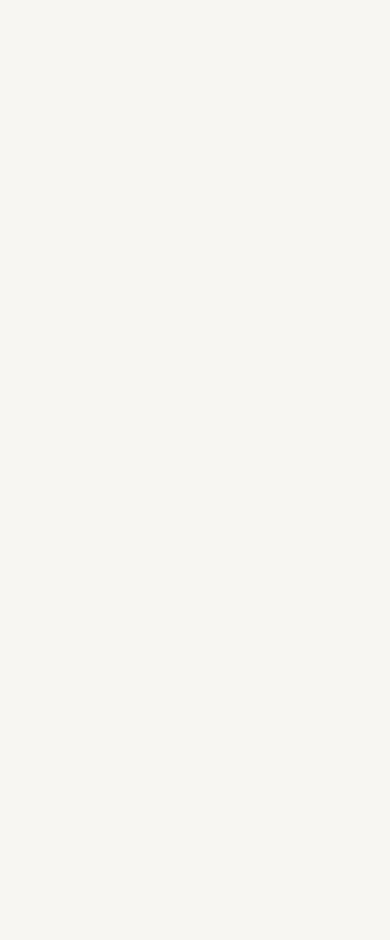
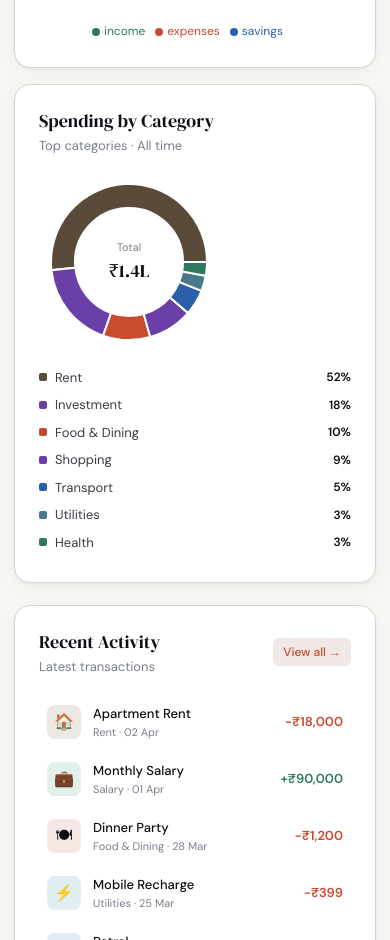
Before and after one commit to Anisha2123/Ledger, a React (Vite) app: page / in a window 390 px wide. Shown: the part 1060-2000 px from the top of the page. Before the commit the page ends 844 px from the top, so only its background shows below. Built offline with nearby package versions, Linux system fonts and the light colour scheme.

Commit message:
light mode dark mode resolved

```diff
--- a/src/App.jsx
+++ b/src/App.jsx
@@ -1,39 +1,56 @@
 import { useState } from 'react'
 import { AppProvider, useApp } from './context/AppContext'
+import { useIsMobile } from './hooks/useIsMobile'
 import Sidebar from './components/layout/Sidebar'
 import Header from './components/layout/Header'
 import DashboardPage from './components/layout/DashboardPage'
 import TransactionsPage from './components/ui/TransactionsPage'
 import InsightsPage from './components/ui/InsightsPage'
 import TransactionModal from './components/ui/TransactionModal'
-import { useIsMobile } from './hooks/useIsMobile'
 
-function AppLayout() {
-  const [mobileMenuOpen, setMobileMenuOpen] = useState(false)
+function AppShell() {
   const { state } = useApp()
+  const [sidebarOpen, setSidebarOpen] = useState(false)
   const isMobile = useIsMobile()
 
-  const renderPage = () => {
-    switch (state.activeTab) {
-      case 'transactions':
-        return <TransactionsPage />
-      case 'insights':
-        return <InsightsPage />
-      case 'dashboard':
-      default:
-        return <DashboardPage />
-    }
+  const pages = {
+    dashboard: <DashboardPage />,
+    transactions: <TransactionsPage />,
+    insights: <InsightsPage />,
   }
 
   return (
-    <div style={{ display: 'flex', height: '100dvh', overflow: 'hidden' }}>
-      <Sidebar mobileOpen={mobileMenuOpen} onClose={() => setMobileMenuOpen(false)} />
-      <div style={{ display: 'flex', flexDirection: 'column', flex: 1, overflow: 'hidden' }}>
-        <Header onMenuClick={() => setMobileMenuOpen(!mobileMenuOpen)} />
-        <main style={{ flex: 1, overflow: 'auto', padding: '24px 20px' }}>
-          {renderPage()}
+    // On desktop: flex row, sidebar is sticky in flow (220px) + main takes the rest.
+    // On mobile:  sidebar is position:fixed (out of flow), main takes full width.
+    <div style={{ display: 'flex', width: '100%', minHeight: '100dvh' }}>
+      <Sidebar mobileOpen={sidebarOpen} onClose={() => setSidebarOpen(false)} />
+
+      {/* Main content — on desktop naturally sits beside the sticky sidebar */}
+      <div style={{
+        flex: 1,
+        display: 'flex',
+        flexDirection: 'column',
+        minWidth: 0,
+        minHeight: '100dvh',
+        // On mobile the sidebar is fixed/out-of-flow so main fills full width already
+        width: isMobile ? '100%' : `calc(100% - 220px)`,
+      }}>
+        <Header onMenuClick={() => setSidebarOpen(true)} />
+
+        <main style={{
+          flex: 1,
+          padding: isMobile ? '16px 14px 40px' : '24px 28px 40px',
+          maxWidth: 1200,
+          width: '100%',
+          margin: '0 auto',
+          boxSizing: 'border-box',
+          overflowX: 'hidden',
+        }}>
+          {pages[state.activeTab]}
         </main>
       </div>
+
+      {/* Modal */}
       <TransactionModal />
     </div>
   )
@@ -42,7 +59,7 @@ function AppLayout() {
 export default function App() {
   return (
     <AppProvider>
-      <AppLayout />
+      <AppShell />
     </AppProvider>
   )
 }
--- a/src/components/layout/DashboardPage.jsx
+++ b/src/components/layout/DashboardPage.jsx
@@ -17,7 +17,7 @@ export default function DashboardPage() {
           Good day{state.role === 'admin' ? ', Admin' : ''} 👋
         </h1>
         <p style={{ margin: '4px 0 0', fontSize: 14, color: 'var(--color-ink-muted)' }}>
-          Here's your financial overview for Jan – Jun 2024.
+          Here's your financial overview for 2025 - March 2026.
         </p>
       </div>
 
--- a/src/context/AppContext.jsx
+++ b/src/context/AppContext.jsx
@@ -3,10 +3,24 @@ import { TRANSACTIONS } from '../data/transactions'
 
 const AppContext = createContext(null)
 
+const DATA_VERSION = '2025-2026' // Update this when transactions data changes
+
 const initialState = {
-  transactions: JSON.parse(localStorage.getItem('fd_transactions') || 'null') || TRANSACTIONS,
+  transactions: (() => {
+    const storedVersion = localStorage.getItem('fd_data_version')
+    const storedTransactions = JSON.parse(localStorage.getItem('fd_transactions') || 'null')
+
+    // If version doesn't match or no stored data, use fresh data
+    if (storedVersion !== DATA_VERSION || !storedTransactions) {
+      localStorage.setItem('fd_data_version', DATA_VERSION)
+      return TRANSACTIONS
+    }
+
+    return storedTransactions
+  })(),
   role: localStorage.getItem('fd_role') || 'viewer',
   activeTab: 'dashboard',
+  darkMode: localStorage.getItem('fd_darkMode') === 'true' || false,
   filters: {
     search: '',
     type: 'all',
@@ -39,6 +53,8 @@ function reducer(state, action) {
       return { ...state, transactions: state.transactions.filter(t => t.id !== action.payload) }
     case 'SET_MODAL':
       return { ...state, modal: action.payload }
+    case 'TOGGLE_DARK_MODE':
+      return { ...state, darkMode: !state.darkMode }
     default:
       return state
   }
@@ -46,6 +62,19 @@ function reducer(state, action) {
 
 export function AppProvider({ children }) {
   const [state, dispatch] = useReducer(reducer, initialState)
+
+  // Apply dark mode on mount and when it changes
+  useEffect(() => {
+    const html = document.documentElement
+    if (state.darkMode) {
+      html.classList.add('dark-mode')
+      html.classList.remove('light-mode')
+    } else {
+      html.classList.remove('dark-mode')
+      html.classList.add('light-mode')
+    }
+    localStorage.setItem('fd_darkMode', state.darkMode)
+  }, [state.darkMode])
 
   // Persist to localStorage
   useEffect(() => {
--- a/src/data/transactions.js
+++ b/src/data/transactions.js
@@ -18,119 +18,134 @@ function tx(id, date, desc, amount, category, type, note = '') {
 }
 
 export const TRANSACTIONS = [
-  // January
-  tx('t001', '2024-01-02', 'Monthly Salary', 85000, 'salary', 'income'),
-  tx('t002', '2024-01-03', 'Apartment Rent', -18000, 'rent', 'expense'),
-  tx('t003', '2024-01-05', 'Grocery Store', -2340, 'food', 'expense'),
-  tx('t004', '2024-01-07', 'Uber Ride', -280, 'transport', 'expense'),
-  tx('t005', '2024-01-09', 'Netflix Subscription', -649, 'entertainment', 'expense'),
-  tx('t006', '2024-01-10', 'Freelance Project A', 12000, 'freelance', 'income'),
-  tx('t007', '2024-01-12', 'Electricity Bill', -1200, 'utilities', 'expense'),
-  tx('t008', '2024-01-14', 'Restaurant Dinner', -890, 'food', 'expense'),
-  tx('t009', '2024-01-16', 'Amazon Shopping', -3200, 'shopping', 'expense'),
-  tx('t010', '2024-01-18', 'Gym Membership', -1500, 'health', 'expense'),
-  tx('t011', '2024-01-20', 'Zomato Order', -450, 'food', 'expense'),
-  tx('t012', '2024-01-22', 'Petrol', -2100, 'transport', 'expense'),
-  tx('t013', '2024-01-25', 'Mobile Recharge', -399, 'utilities', 'expense'),
-  tx('t014', '2024-01-28', 'Investment - Mutual Fund', -10000, 'investment', 'expense'),
-  tx('t015', '2024-01-30', 'Freelance Project B', 8500, 'freelance', 'income'),
+  // January 2025
+  tx('t001', '2025-01-02', 'Monthly Salary', 95000, 'salary', 'income'),
+  tx('t002', '2025-01-03', 'Apartment Rent', -18000, 'rent', 'expense'),
+  tx('t003', '2025-01-05', 'Grocery Store', -2340, 'food', 'expense'),
+  tx('t004', '2025-01-07', 'Uber Ride', -280, 'transport', 'expense'),
+  tx('t005', '2025-01-09', 'Netflix Subscription', -649, 'entertainment', 'expense'),
+  tx('t006', '2025-01-10', 'Freelance Project A', 12000, 'freelance', 'income'),
+  tx('t007', '2025-01-12', 'Electricity Bill', -1200, 'utilities', 'expense'),
+  tx('t008', '2025-01-14', 'Restaurant Dinner', -890, 'food', 'expense'),
+  tx('t009', '2025-01-16', 'Amazon Shopping', -3200, 'shopping', 'expense'),
+  tx('t010', '2025-01-18', 'Gym Membership', -1500, 'health', 'expense'),
+  tx('t011', '2025-01-20', 'Zomato Order', -450, 'food', 'expense'),
+  tx('t012', '2025-01-22', 'Petrol', -2100, 'transport', 'expense'),
+  tx('t013', '2025-01-25', 'Mobile Recharge', -399, 'utilities', 'expense'),
+  tx('t014', '2025-01-28', 'Investment - Mutual Fund', -10000, 'investment', 'expense'),
+  tx('t015', '2025-01-30', 'Freelance Project B', 8500, 'freelance', 'income'),
 
   // February
-  tx('t016', '2024-02-01', 'Monthly Salary', 85000, 'salary', 'income'),
-  tx('t017', '2024-02-02', 'Apartment Rent', -18000, 'rent', 'expense'),
-  tx('t018', '2024-02-04', 'Grocery Store', -2750, 'food', 'expense'),
-  tx('t019', '2024-02-06', 'Metro Pass', -500, 'transport', 'expense'),
-  tx('t020', '2024-02-07', 'Movie Tickets', -820, 'entertainment', 'expense'),
-  tx('t021', '2024-02-09', 'Doctor Visit', -600, 'health', 'expense'),
-  tx('t022', '2024-02-10', 'Freelance Project C', 15000, 'freelance', 'income'),
-  tx('t023', '2024-02-12', 'Clothing Purchase', -4500, 'shopping', 'expense'),
-  tx('t024', '2024-02-14', 'Valentine Dinner', -2200, 'food', 'expense'),
-  tx('t025', '2024-02-16', 'Electricity Bill', -1100, 'utilities', 'expense'),
-  tx('t026', '2024-02-18', 'Spotify', -119, 'entertainment', 'expense'),
-  tx('t027', '2024-02-20', 'Petrol', -1900, 'transport', 'expense'),
-  tx('t028', '2024-02-22', 'Pharmacy', -340, 'health', 'expense'),
-  tx('t029', '2024-02-25', 'Investment - Stocks', -5000, 'investment', 'expense'),
-  tx('t030', '2024-02-28', 'Miscellaneous', -750, 'other', 'expense'),
+  tx('t016', '2026-02-01', 'Monthly Salary', 85000, 'salary', 'income'),
+  tx('t017', '2026-02-02', 'Apartment Rent', -18000, 'rent', 'expense'),
+  tx('t018', '2026-02-04', 'Grocery Store', -2750, 'food', 'expense'),
+  tx('t019', '2026-02-06', 'Metro Pass', -500, 'transport', 'expense'),
+  tx('t020', '2026-02-07', 'Movie Tickets', -820, 'entertainment', 'expense'),
+  tx('t021', '2026-02-09', 'Doctor Visit', -600, 'health', 'expense'),
+  tx('t022', '2026-02-10', 'Freelance Project C', 15000, 'freelance', 'income'),
+  tx('t023', '2026-02-12', 'Clothing Purchase', -4500, 'shopping', 'expense'),
+  tx('t024', '2026-02-14', 'Valentine Dinner', -2200, 'food', 'expense'),
+  tx('t025', '2026-02-16', 'Electricity Bill', -1100, 'utilities', 'expense'),
+  tx('t026', '2026-02-18', 'Spotify', -119, 'entertainment', 'expense'),
+  tx('t027', '2026-02-20', 'Petrol', -1900, 'transport', 'expense'),
+  tx('t028', '2026-02-22', 'Pharmacy', -340, 'health', 'expense'),
+  tx('t029', '2026-02-25', 'Investment - Stocks', -5000, 'investment', 'expense'),
+  tx('t030', '2026-02-28', 'Miscellaneous', -750, 'other', 'expense'),
 
   // March
-  tx('t031', '2024-03-01', 'Monthly Salary', 85000, 'salary', 'income'),
-  tx('t032', '2024-03-02', 'Apartment Rent', -18000, 'rent', 'expense'),
-  tx('t033', '2024-03-03', 'Grocery Store', -3100, 'food', 'expense'),
-  tx('t034', '2024-03-05', 'Holi Celebrations', -1800, 'entertainment', 'expense'),
-  tx('t035', '2024-03-07', 'Uber Ride', -340, 'transport', 'expense'),
-  tx('t036', '2024-03-08', 'Freelance Project D', 22000, 'freelance', 'income'),
-  tx('t037', '2024-03-10', 'Online Course', -2999, 'other', 'expense'),
-  tx('t038', '2024-03-12', 'Restaurant Lunch', -680, 'food', 'expense'),
-  tx('t039', '2024-03-14', 'Electricity Bill', -1350, 'utilities', 'expense'),
-  tx('t040', '2024-03-16', 'Shopping Mall', -5200, 'shopping', 'expense'),
-  tx('t041', '2024-03-18', 'Gym Membership', -1500, 'health', 'expense'),
-  tx('t042', '2024-03-20', 'Investment - Mutual Fund', -10000, 'investment', 'expense'),
-  tx('t043', '2024-03-22', 'Petrol', -2300, 'transport', 'expense'),
-  tx('t044', '2024-03-25', 'Mobile Recharge', -399, 'utilities', 'expense'),
-  tx('t045', '2024-03-28', 'Dinner Party', -1200, 'food', 'expense'),
+  tx('t031', '2026-03-01', 'Monthly Salary', 85000, 'salary', 'income'),
+  tx('t032', '2026-03-02', 'Apartment Rent', -18000, 'rent', 'expense'),
+  tx('t033', '2026-03-03', 'Grocery Store', -3100, 'food', 'expense'),
+  tx('t034', '2026-03-05', 'Holi Celebrations', -1800, 'entertainment', 'expense'),
+  tx('t035', '2026-03-07', 'Uber Ride', -340, 'transport', 'expense'),
+  tx('t036', '2026-03-08', 'Freelance Project D', 22000, 'freelance', 'income'),
+  tx('t037', '2026-03-10', 'Online Course', -2999, 'other', 'expense'),
+  tx('t038', '2026-03-12', 'Restaurant Lunch', -680, 'food', 'expense'),
+  tx('t039', '2026-03-14', 'Electricity Bill', -1350, 'utilities', 'expense'),
+  tx('t040', '2026-03-16', 'Shopping Mall', -5200, 'shopping', 'expense'),
+  tx('t041', '2026-03-18', 'Gym Membership', -1500, 'health', 'expense'),
+  tx('t042', '2026-03-20', 'Investment - Mutual Fund', -10000, 'investment', 'expense'),
+  tx('t043', '2026-03-22', 'Petrol', -2300, 'transport', 'expense'),
+  tx('t044', '2026-03-25', 'Mobile Recharge', -399, 'utilities', 'expense'),
+  tx('t045', '2026-03-28', 'Dinner Party', -1200, 'food', 'expense'),
 
   // April
-  tx('t046', '2024-04-01', 'Monthly Salary', 90000, 'salary', 'income', 'Increment'),
-  tx('t047', '2024-04-02', 'Apartment Rent', -18000, 'rent', 'expense'),
-  tx('t048', '2024-04-04', 'Grocery Store', -2600, 'food', 'expense'),
-  tx('t049', '2024-04-06', 'Flight Tickets', -8500, 'transport', 'expense'),
-  tx('t050', '2024-04-08', 'Hotel Stay', -6200, 'other', 'expense'),
-  tx('t051', '2024-04-09', 'Freelance Project E', 18000, 'freelance', 'income'),
-  tx('t052', '2024-04-11', 'Shopping', -3400, 'shopping', 'expense'),
-  tx('t053', '2024-04-13', 'Electricity Bill', -1150, 'utilities', 'expense'),
-  tx('t054', '2024-04-15', 'Restaurant', -950, 'food', 'expense'),
-  tx('t055', '2024-04-17', 'Medical Checkup', -1200, 'health', 'expense'),
-  tx('t056', '2024-04-20', 'Netflix', -649, 'entertainment', 'expense'),
-  tx('t057', '2024-04-22', 'Petrol', -2000, 'transport', 'expense'),
-  tx('t058', '2024-04-25', 'Investment - Stocks', -8000, 'investment', 'expense'),
-  tx('t059', '2024-04-28', 'Miscellaneous', -420, 'other', 'expense'),
+  tx('t046', '2026-04-01', 'Monthly Salary', 90000, 'salary', 'income', 'Increment'),
+  tx('t047', '2026-04-02', 'Apartment Rent', -18000, 'rent', 'expense'),
+  // tx('t048', '2024-04-04', 'Grocery Store', -2600, 'food', 'expense'),
+  // tx('t049', '2024-04-06', 'Flight Tickets', -8500, 'transport', 'expense'),
+  // tx('t050', '2024-04-08', 'Hotel Stay', -6200, 'other', 'expense'),
+  // tx('t051', '2024-04-09', 'Freelance Project E', 18000, 'freelance', 'income'),
+  // tx('t052', '2024-04-11', 'Shopping', -3400, 'shopping', 'expense'),
+  // tx('t053', '2024-04-13', 'Electricity Bill', -1150, 'utilities', 'expense'),
+  // tx('t054', '2024-04-15', 'Restaurant', -950, 'food', 'expense'),
+  // tx('t055', '2024-04-17', 'Medical Checkup', -1200, 'health', 'expense'),
+  // tx('t056', '2024-04-20', 'Netflix', -649, 'entertainment', 'expense'),
+  // tx('t057', '2024-04-22', 'Petrol', -2000, 'transport', 'expense'),
+  // tx('t058', '2024-04-25', 'Investment - Stocks', -8000, 'investment', 'expense'),
+  // tx('t059', '2024-04-28', 'Miscellaneous', -420, 'other', 'expense'),
 
-  // May
-  tx('t060', '2024-05-01', 'Monthly Salary', 90000, 'salary', 'income'),
-  tx('t061', '2024-05-02', 'Apartment Rent', -18000, 'rent', 'expense'),
-  tx('t062', '2024-05-04', 'Grocery Store', -2900, 'food', 'expense'),
-  tx('t063', '2024-05-06', 'Uber Pool', -180, 'transport', 'expense'),
-  tx('t064', '2024-05-08', 'Concert Tickets', -3200, 'entertainment', 'expense'),
-  tx('t065', '2024-05-09', 'Freelance Project F', 25000, 'freelance', 'income'),
-  tx('t066', '2024-05-11', 'Online Shopping', -4100, 'shopping', 'expense'),
-  tx('t067', '2024-05-13', 'Electricity Bill', -1080, 'utilities', 'expense'),
-  tx('t068', '2024-05-15', 'Mom Birthday Gift', -3500, 'shopping', 'expense'),
-  tx('t069', '2024-05-17', 'Gym Membership', -1500, 'health', 'expense'),
-  tx('t070', '2024-05-19', 'Café Visits', -620, 'food', 'expense'),
-  tx('t071', '2024-05-22', 'Petrol', -2200, 'transport', 'expense'),
-  tx('t072', '2024-05-25', 'Investment - Mutual Fund', -10000, 'investment', 'expense'),
-  tx('t073', '2024-05-28', 'Restaurant Dinner', -1100, 'food', 'expense'),
-  tx('t074', '2024-05-30', 'Internet Bill', -800, 'utilities', 'expense'),
+  // // May
+  // tx('t060', '2024-05-01', 'Monthly Salary', 90000, 'salary', 'income'),
+  // tx('t061', '2024-05-02', 'Apartment Rent', -18000, 'rent', 'expense'),
+  // tx('t062', '2024-05-04', 'Grocery Store', -2900, 'food', 'expense'),
+  // tx('t063', '2024-05-06', 'Uber Pool', -180, 'transport', 'expense'),
+  // tx('t064', '2024-05-08', 'Concert Tickets', -3200, 'entertainment', 'expense'),
+  // tx('t065', '2024-05-09', 'Freelance Project F', 25000, 'freelance', 'income'),
+  // tx('t066', '2024-05-11', 'Online Shopping', -4100, 'shopping', 'expense'),
+  // tx('t067', '2024-05-13', 'Electricity Bill', -1080, 'utilities', 'expense'),
+  // tx('t068', '2024-05-15', 'Mom Birthday Gift', -3500, 'shopping', 'expense'),
+  // tx('t069', '2024-05-17', 'Gym Membership', -1500, 'health', 'expense'),
+  // tx('t070', '2024-05-19', 'Café Visits', -620, 'food', 'expense'),
+  // tx('t071', '2024-05-22', 'Petrol', -2200, 'transport', 'expense'),
+  // tx('t072', '2024-05-25', 'Investment - Mutual Fund', -10000, 'investment', 'expense'),
+  // tx('t073', '2024-05-28', 'Restaurant Dinner', -1100, 'food', 'expense'),
+  // tx('t074', '2024-05-30', 'Internet Bill', -800, 'utilities', 'expense'),
 
-  // June
-  tx('t075', '2024-06-01', 'Monthly Salary', 90000, 'salary', 'income'),
-  tx('t076', '2024-06-02', 'Apartment Rent', -18000, 'rent', 'expense'),
-  tx('t077', '2024-06-04', 'Grocery Store', -3200, 'food', 'expense'),
-  tx('t078', '2024-06-06', 'AC Service', -1800, 'utilities', 'expense'),
-  tx('t079', '2024-06-08', 'Freelance Project G', 20000, 'freelance', 'income'),
-  tx('t080', '2024-06-10', 'Clothing Sale', -5800, 'shopping', 'expense'),
-  tx('t081', '2024-06-12', 'Electricity Bill (Summer)', -2100, 'utilities', 'expense'),
-  tx('t082', '2024-06-14', 'Dining Out', -1450, 'food', 'expense'),
-  tx('t083', '2024-06-16', 'Petrol', -2400, 'transport', 'expense'),
-  tx('t084', '2024-06-18', 'OTT Subscription', -1200, 'entertainment', 'expense'),
-  tx('t085', '2024-06-20', 'Pharmacy', -480, 'health', 'expense'),
-  tx('t086', '2024-06-22', 'Investment - Gold ETF', -5000, 'investment', 'expense'),
-  tx('t087', '2024-06-25', 'Mobile Recharge', -399, 'utilities', 'expense'),
-  tx('t088', '2024-06-28', 'Miscellaneous', -680, 'other', 'expense'),
+  // // June
+  // tx('t075', '2024-06-01', 'Monthly Salary', 90000, 'salary', 'income'),
+  // tx('t076', '2024-06-02', 'Apartment Rent', -18000, 'rent', 'expense'),
+  // tx('t077', '2024-06-04', 'Grocery Store', -3200, 'food', 'expense'),
+  // tx('t078', '2024-06-06', 'AC Service', -1800, 'utilities', 'expense'),
+  // tx('t079', '2024-06-08', 'Freelance Project G', 20000, 'freelance', 'income'),
+  // tx('t080', '2024-06-10', 'Clothing Sale', -5800, 'shopping', 'expense'),
+  // tx('t081', '2024-06-12', 'Electricity Bill (Summer)', -2100, 'utilities', 'expense'),
+  // tx('t082', '2024-06-14', 'Dining Out', -1450, 'food', 'expense'),
+  // tx('t083', '2024-06-16', 'Petrol', -2400, 'transport', 'expense'),
+  // tx('t084', '2024-06-18', 'OTT Subscription', -1200, 'entertainment', 'expense'),
+  // tx('t085', '2024-06-20', 'Pharmacy', -480, 'health', 'expense'),
+  // tx('t086', '2024-06-22', 'Investment - Gold ETF', -5000, 'investment', 'expense'),
+  // tx('t087', '2024-06-25', 'Mobile Recharge', -399, 'utilities', 'expense'),
+  // tx('t088', '2024-06-28', 'Miscellaneous', -680, 'other', 'expense'),
 ]
 
 // Generate monthly balance trend
 export function getMonthlyData(transactions) {
-  const months = ['Jan', 'Feb', 'Mar', 'Apr', 'May', 'Jun']
-  return months.map((month, i) => {
-    const monthNum = i + 1
+  // Get all unique year-month combinations from transactions
+  const monthsSet = new Set()
+  transactions.forEach(t => {
+    const d = new Date(t.date)
+    const key = `${d.getFullYear()}-${String(d.getMonth() + 1).padStart(2, '0')}`
+    monthsSet.add(key)
+  })
+
+  // Sort and get last 12 months
+  const sortedMonths = Array.from(monthsSet).sort().slice(-12)
+
+  return sortedMonths.map(yearMonth => {
+    const [year, monthNum] = yearMonth.split('-')
     const monthTxs = transactions.filter(t => {
       const d = new Date(t.date)
-      return d.getMonth() + 1 === monthNum
+      return d.getFullYear() === parseInt(year) && d.getMonth() + 1 === parseInt(monthNum)
     })
     const income = monthTxs.filter(t => t.type === 'income').reduce((s, t) => s + t.amount, 0)
     const expenses = Math.abs(monthTxs.filter(t => t.type === 'expense').reduce((s, t) => s + t.amount, 0))
     const savings = income - expenses
+
+    // Format month label
+    const date = new Date(parseInt(year), parseInt(monthNum) - 1)
+    const month = date.toLocaleDateString('en-US', { month: 'short', year: '2-digit' })
+
     return { month, income, expenses, savings }
   })
 }
--- a/src/hooks/useIsMobile.js
+++ b/src/hooks/useIsMobile.js
@@ -1,6 +1,6 @@
 import { useState, useEffect } from 'react'
 
-export function useIsMobile(breakpoint = 1024) {
+export function useIsMobile(breakpoint = 768) {
   const [isMobile, setIsMobile] = useState(() => window.innerWidth < breakpoint)
 
   useEffect(() => {
--- a/src/index.css
+++ b/src/index.css
@@ -1,6 +1,6 @@
 @import "tailwindcss";
 
-@theme {
+:root {
   --font-display: "DM Serif Display", Georgia, serif;
   --font-sans: "DM Sans", system-ui, sans-serif;
 
@@ -32,6 +32,70 @@
   --radius-md: 10px;
   --radius-lg: 16px;
   --radius-xl: 24px;
+
+  --shadow-card: 0 1px 3px rgba(13,15,20,0.06), 0 4px 16px rgba(13,15,20,0.04);
+  --shadow-raised: 0 4px 12px rgba(13,15,20,0.10), 0 1px 3px rgba(13,15,20,0.06);
+  --shadow-float: 0 8px 32px rgba(13,15,20,0.12), 0 2px 8px rgba(13,15,20,0.06);
+}
+
+/* Dark mode toggle class - takes precedence */
+html.dark-mode {
+  color-scheme: dark;
+  --color-ink: #f5f5f5;
+  --color-ink-soft: #d0d0d0;
+  --color-ink-muted: #888888;
+  --color-surface: #1a1a1a;
+  --color-surface-2: #2a2a2a;
+  --color-surface-3: #333333;
+  --color-border: #404040;
+  --color-white: #0d0f14;
+
+  --color-accent: #ff6b4a;
+  --color-accent-soft: #3d2a23;
+  --color-accent-dark: #cc5a3a;
+
+  --color-green: #4a9f7f;
+  --color-green-soft: #1f3d33;
+  --color-red: #ff6b4a;
+  --color-red-soft: #3d2520;
+  --color-amber: #e8a83a;
+  --color-amber-soft: #3d3020;
+  --color-blue: #5a8fd9;
+  --color-blue-soft: #1f2d4a;
+  --color-purple: #9a6fd9;
+  --color-purple-soft: #2d1f4a;
+
+  --shadow-card: 0 1px 3px rgba(0,0,0,0.3), 0 4px 16px rgba(0,0,0,0.2);
+  --shadow-raised: 0 4px 12px rgba(0,0,0,0.4), 0 1px 3px rgba(0,0,0,0.3);
+  --shadow-float: 0 8px 32px rgba(0,0,0,0.5), 0 2px 8px rgba(0,0,0,0.3);
+}
+
+/* Light mode toggle class - explicit light mode */
+html.light-mode {
+  color-scheme: light;
+  --color-ink: #0d0f14;
+  --color-ink-soft: #3a3d47;
+  --color-ink-muted: #7a7f8e;
+  --color-surface: #f7f6f2;
+  --color-surface-2: #eeecea;
+  --color-surface-3: #e4e2de;
+  --color-border: #d8d5d0;
+  --color-white: #ffffff;
+
+  --color-accent: #c84b2f;
+  --color-accent-soft: #f0e8e4;
+  --color-accent-dark: #9e3820;
+
+  --color-green: #2d7a5f;
+  --color-green-soft: #e2f0eb;
+  --color-red: #c84b2f;
+  --color-red-soft: #f5e8e4;
+  --color-amber: #c47a1a;
+  --color-amber-soft: #f5edde;
+  --color-blue: #2d5fa8;
+  --color-blue-soft: #e2eaf5;
+  --color-purple: #6b3fa8;
+  --color-purple-soft: #ece5f5;
 
   --shadow-card: 0 1px 3px rgba(13,15,20,0.06), 0 4px 16px rgba(13,15,20,0.04);
   --shadow-raised: 0 4px 12px rgba(13,15,20,0.10), 0 1px 3px rgba(13,15,20,0.06);
@@ -127,14 +191,28 @@ body {
 .transition-base { transition: all 0.18s ease; }
 
 /* Transaction table responsive */
-.tx-desktop-row { display: grid; }
-.tx-mobile-row  { display: none; }
-.tx-table-header { display: grid; }
+.tx-desktop-row {
+  display: grid;
+  align-items: center;
+}
+.tx-mobile-row  {
+  display: none;
+}
+.tx-table-header {
+  display: grid;
+}
 
-@media (max-width: 640px) {
-  .tx-desktop-row { display: none !important; }
-  .tx-mobile-row  { display: flex !important; }
-  .tx-table-header { display: none !important; }
+@media (max-width: 768px) {
+  .tx-desktop-row {
+    display: none !important;
+  }
+  .tx-mobile-row  {
+    display: flex !important;
+    align-items: center;
+  }
+  .tx-table-header {
+    display: none !important;
+  }
 }
 
 /* Insights grid responsive */
```
Also changed, not shown: src/components/layout/Header.jsx (+30 -0 lines), src/components/layout/Sidebar.jsx (+4 -5 lines), src/components/ui/TransactionsPage.jsx (+53 -5 lines), src/services/api.js (added, +67 -0 lines).
